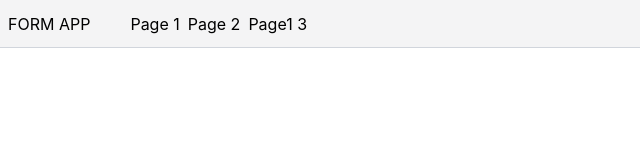
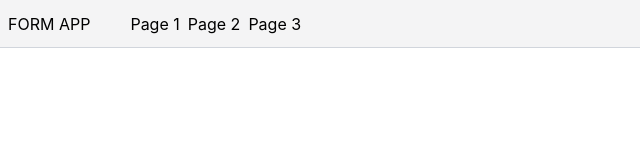
Before and after one commit to srutz/hello, a React (Vite) app: page / in a window 1280 px wide. Shown: the top 160 px of the page, without its empty margins (0-640 px from the left). Built offline with nearby package versions, Linux system fonts and the light colour scheme.

Commit message:
form branch

```diff
--- a/src/App.tsx
+++ b/src/App.tsx
@@ -23,7 +23,7 @@ export function Menubar() {
             <div className="mr-8">FORM APP</div>
             <NavLink to="/page1">Page 1</NavLink>
             <NavLink to="/page2">Page 2</NavLink>
-            <NavLink to="/page3">Page1 3</NavLink>
+            <NavLink to="/page3">Page 3</NavLink>
         </div>
     )
 }
```
